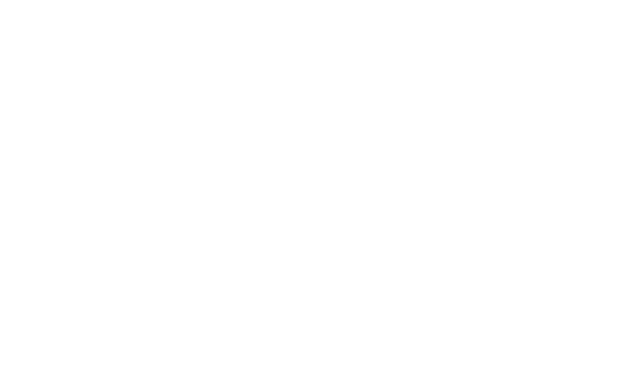
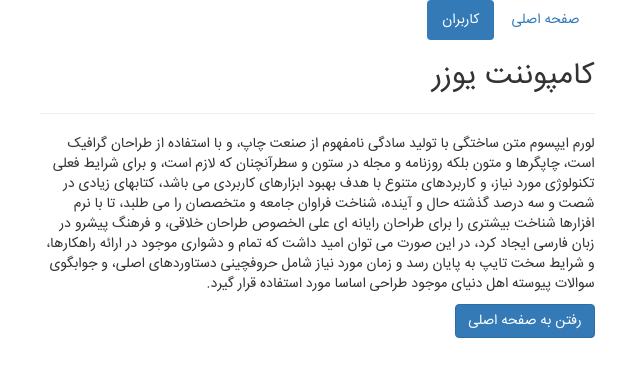
Before and after one commit to hsorena/roxo-vue-cli, a Vue app: page /user in a window 1280 px wide. Shown: the top 376 px of the page, without its empty margins (476-1116 px from the left). Built offline with nearby package versions, Linux system fonts and the light colour scheme.

Commit message:
Define router and use between two components

```diff
--- a/package.json
+++ b/package.json
@@ -10,7 +10,8 @@
   "dependencies": {
     "core-js": "^3.6.5",
     "vue": "^2.6.11",
-    "vue-resource": "^1.5.3"
+    "vue-resource": "^1.5.3",
+    "vue-router": "^3.5.2"
   },
   "devDependencies": {
     "@vue/cli-plugin-babel": "~4.5.0",
--- a/src/App.vue
+++ b/src/App.vue
@@ -1,17 +1,24 @@
 <template>
   <div class="container">
-    <div class="col-md-6 col-md-offset-3">
-
+    <div class="row">
+      <div class="col-md-6 col-md-offset-3">
+        <app-header></app-header>
+        <router-view></router-view>
+      </div>
     </div>
   </div>
 </template>
 
 <script>
+import Header from "@/components/Header";
 
 export default {
+  components: {
+    appHeader : Header
+  }
+}
 
 
-}
 </script>
 <style scoped>
 
--- /dev/null
+++ b/src/components/Header.vue
@@ -0,0 +1,16 @@
+<template>
+  <ul class="nav nav-pills">
+    <router-link to="/" tag="li" active-class="active" exact><a>صفحه اصلی</a></router-link>
+    <router-link to="/user" tag="li" active-class="active" exact><a>کاربران</a></router-link>
+  </ul>
+</template>
+
+<script>
+export default {
+
+}
+</script>
+
+<style scoped>
+
+</style>
--- /dev/null
+++ b/src/components/Home.vue
@@ -0,0 +1,18 @@
+<template>
+  <div>
+    <h2>کامپوننت صفحه اصلی</h2>
+    <hr>
+    <p>لورم ایپسوم متن ساختگی با تولید سادگی نامفهوم از صنعت چاپ، و با استفاده از طراحان گرافیک است، چاپگرها و متون بلکه روزنامه و مجله در ستون و سطرآنچنان که لازم است، و برای شرایط فعلی تکنولوژی مورد نیاز، و کاربردهای متنوع با هدف بهبود ابزارهای کاربردی می باشد، کتابهای زیادی در شصت و سه درصد گذشته حال و آینده، شناخت فراوان جامعه و متخصصان را می طلبد، تا با نرم افزارها شناخت بیشتری را برای طراحان رایانه ای علی الخصوص طراحان خلاقی، و فرهنگ پیشرو در زبان فارسی ایجاد کرد، در این صورت می توان امید داشت که تمام و دشواری موجود در ارائه راهکارها، و شرایط سخت تایپ به پایان رسد و زمان مورد نیاز شامل حروفچینی دستاوردهای اصلی، و جوابگوی سوالات پیوسته اهل دنیای موجود طراحی اساسا مورد استفاده قرار گیرد.</p>
+
+  </div>
+</template>
+
+<script>
+export default {
+
+}
+</script>
+
+<style scoped>
+
+</style>
--- /dev/null
+++ b/src/components/User.vue
@@ -0,0 +1,22 @@
+<template>
+  <div>
+    <h2>کامپوننت یوزر</h2>
+    <hr>
+    <p>لورم ایپسوم متن ساختگی با تولید سادگی نامفهوم از صنعت چاپ، و با استفاده از طراحان گرافیک است، چاپگرها و متون بلکه روزنامه و مجله در ستون و سطرآنچنان که لازم است، و برای شرایط فعلی تکنولوژی مورد نیاز، و کاربردهای متنوع با هدف بهبود ابزارهای کاربردی می باشد، کتابهای زیادی در شصت و سه درصد گذشته حال و آینده، شناخت فراوان جامعه و متخصصان را می طلبد، تا با نرم افزارها شناخت بیشتری را برای طراحان رایانه ای علی الخصوص طراحان خلاقی، و فرهنگ پیشرو در زبان فارسی ایجاد کرد، در این صورت می توان امید داشت که تمام و دشواری موجود در ارائه راهکارها، و شرایط سخت تایپ به پایان رسد و زمان مورد نیاز شامل حروفچینی دستاوردهای اصلی، و جوابگوی سوالات پیوسته اهل دنیای موجود طراحی اساسا مورد استفاده قرار گیرد.</p>
+    <button class="btn btn-primary" type="button" @click="navigateToHome">رفتن به صفحه اصلی</button>
+  </div>
+</template>
+
+<script>
+export default {
+  methods:{
+    navigateToHome(){
+      this.$router.push('/')
+    }
+  }
+}
+</script>
+
+<style scoped>
+
+</style>
```
Also changed, not shown: src/main.js (+9 -0 lines), src/routes.js (added, +7 -0 lines), 1 other file (tests, documents, lock files or other folders).
